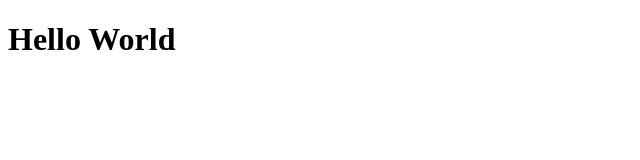
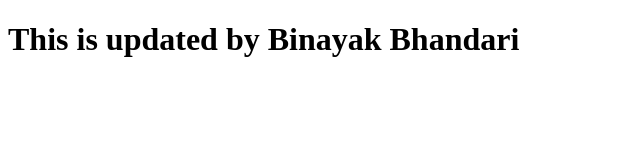
Before and after one commit to binayakbhandari/GitHubWorkshop, a plain HTML site: page index.html in a window 1280 px wide. Shown: the whole page, without its empty margins (0-640 px from the left). Drawn offline with Linux system fonts and the light colour scheme.

Commit message:
mailey binayak lai change gareko

```diff
--- a/index.html
+++ b/index.html
@@ -6,7 +6,7 @@
     <title>GitHub Workshop</title>
 </head>
 <body>
-    <h1>Hello World</h1>
+    <h1>This is updated by Binayak Bhandari</h1>
 
 </body>
 </html>
```
